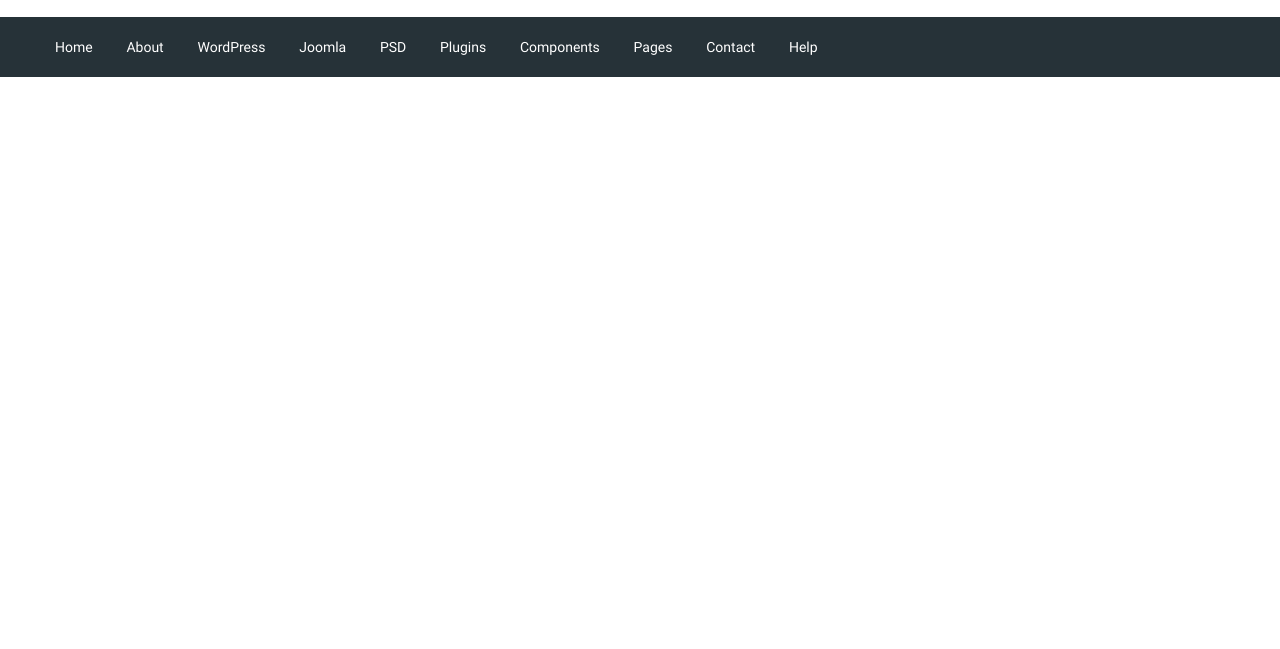
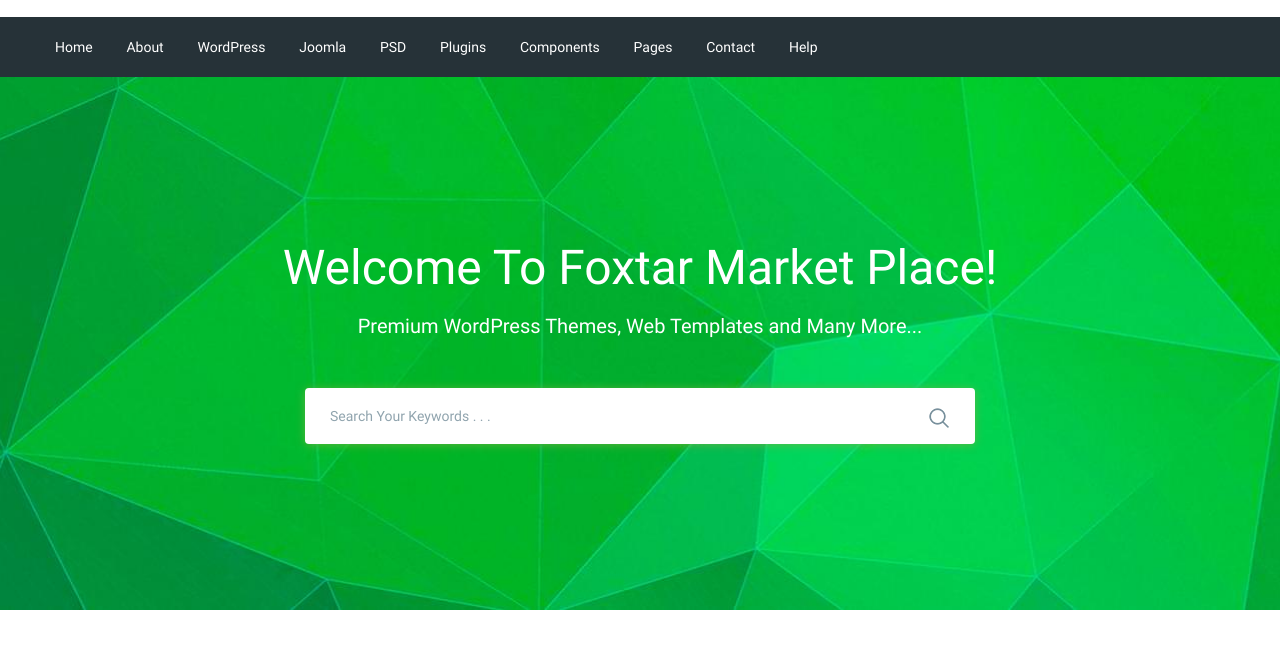
Before and after one commit to nickpoznyak/moderno, a website: page app/index.html in a window 1280 px wide. Shown: the part 73-722 px from the top of the page. Drawn offline with Linux system fonts and the light colour scheme.

Commit message:
added serch section

```diff
--- a/app/index.html
+++ b/app/index.html
@@ -95,6 +95,26 @@
 		</div>
 	</header>
 
+	<section class="search" style="background-image: url(images/dest/search-bg.jpg)">
+		<div class="container">
+			<div class="search__inner">
+				<div class="search__inner-title">
+					Welcome To Foxtar Market Place!
+				</div>
+				<div class="search__inner-text">
+					Premium WordPress Themes, Web Templates and Many More...
+				</div>
+				<div class="search__inner-form">
+					<form action="">
+						<input type="text" placeholder="Search Your Keywords . . ." required>
+						<button type="submit">
+							<img src="images/dest/search.png" alt="">
+						</button>
+					</form>
+				</div>
+			</div>
+		</div>
+	</section>
 	<script src="js/app.min.js"></script>
 
 </body>
--- a/app/scss/main.scss
+++ b/app/scss/main.scss
@@ -54,3 +54,54 @@
 		}
 	}
 }
+
+.search{
+	background-repeat: no-repeat;
+	background-size: cover;
+	background-position: center center;
+	min-height: 533px;
+	&__inner{
+		padding: 155px 0 100px;
+		color: #ffffff;
+		text-align: center;
+		&-title{
+			margin-bottom: 10px;
+			font-size: 48px;
+			line-height: 72px;
+			font-weight: 700;
+		}
+		&-text{
+			margin-bottom: 50px;
+			font-size: 20px;
+			left: 30px;
+			font-weight: 500;
+		}
+		&-form{
+			max-width: 670px;
+			margin: 0 auto;
+			position: relative;
+			input{
+				display: block;
+				width: 100%;
+				height: 56px;
+				border-radius: 4px;
+				box-shadow: 0px 1px 10px 0px rgba(124, 178, 64, 0.75);
+				border: none;
+				font-size: 14px;
+				font-weight: 500;
+				padding-left: 25px;
+				padding-right: 60px;
+				&::placeholder{
+					color: #90a4ae;
+				}
+			}
+			button{
+				position: absolute;
+				border: none;
+				background-color: transparent;
+				right: 20px;
+				top: 16px;
+			}
+		}
+	}
+}
```
Also changed, not shown: app/css/app.min.css, app/images/dest/search-bg.jpg (added), app/images/dest/search.png (added), app/images/src/search-bg.jpg (added), app/images/src/search.png (added).
